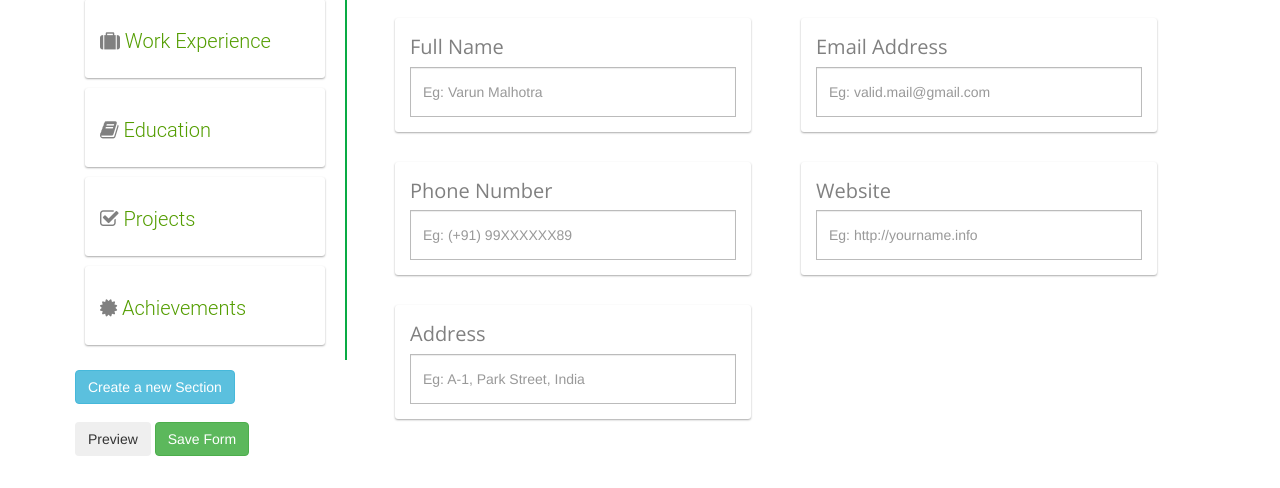
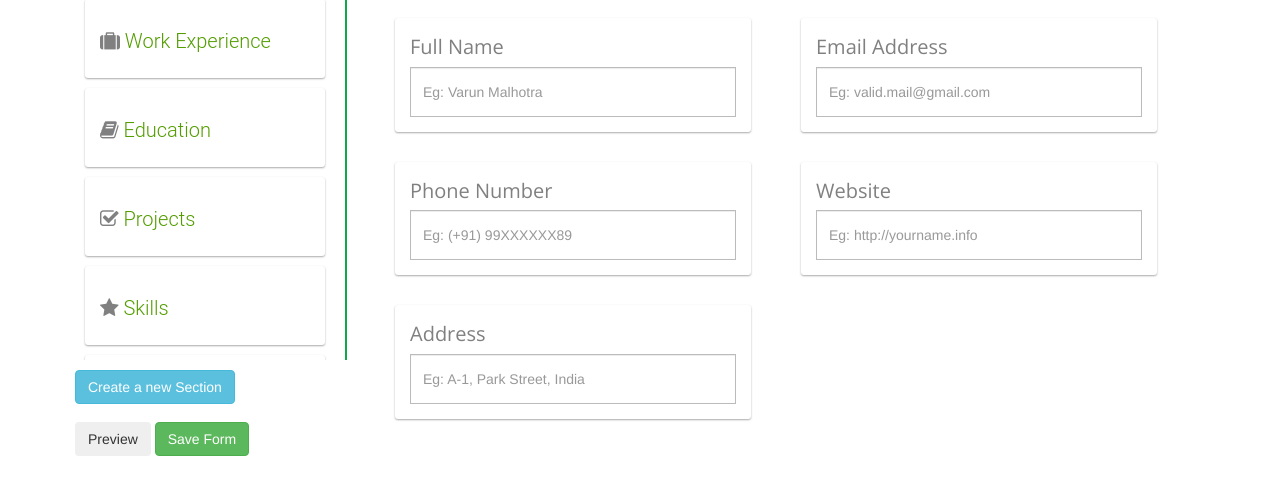
Before and after one commit to softvar/resumizr, a Django app: template templates/cv/generateform.html in a window 1280 px wide. Shown: the part 130-618 px from the top of the page. Run offline with Django 3.2, Linux system fonts and the light colour scheme; the template is opened without the code that fills it, so the values that code supplies are empty; some libraries are stand-ins or nearby versions.

Commit message:
skills partial information

```diff
--- a/static/resumizr/css/resume-form.css
+++ b/static/resumizr/css/resume-form.css
@@ -197,3 +197,10 @@ border-bottom: thin solid #ccc;
   color:#bbb;
   font-size:0.8em;
 }
+
+.skills-list {
+  height : 200px;
+  width : 700px;
+  overflow : auto;
+
+}
--- a/templates/cv/generateform.html
+++ b/templates/cv/generateform.html
@@ -48,7 +48,8 @@
 			   <section class="card"><li class="sortable-tab--field" href="#2" data-toggle="tab"><i style="color:gray" class="fa fa-suitcase"></i> Work Experience</li></section>
 			   <section class="card"><li class="sortable-tab--field" href="#3" data-toggle="tab"><i style="color:gray" class="fa fa-book"></i> Education</li></section>
 			   <section class="card"><li class="sortable-tab--field" href="#4" data-toggle="tab"><i style="color:gray" class="fa fa-check-square-o"></i> Projects</li></section>
-			   <section class="card"><li class="sortable-tab--field" href="#5" data-toggle="tab"><i style="color:gray" class="fa fa-certificate"></i> Achievements</li></section>
+			   <section class="card"><li class="sortable-tab--field" href="#5" data-toggle="tab"><i style="color:gray" class="fa fa-star"></i> Skills</li></section>
+			   <section class="card"><li class="sortable-tab--field" href="#6" data-toggle="tab"><i style="color:gray" class="fa fa-certificate"></i> Achievements</li></section>
 			</ul>
 			<button class="btn btn-info add--section">Create a new Section</button>
 		  </div>
@@ -262,8 +263,27 @@
 				<button class="btn btn-primary add-new-project">Add Entry</button>
 				</div>
 
+				<div class="tab-pane" id="5">
+					<label class="label--text heading">Skills</label>
 
-				<div class="tab-pane" id="5">
+					<span style="margin-left: 20px; color:#9accea">
+					</span>
+					<hr/>
+					<div class="card">
+						<label class="label--text sub-heading"></label>
+						<div class="form-control mod-text-box skills-list"  name="skills-list"></div>
+					</div>
+					<br/>
+					<hr/>
+				</div>
+
+
+
+
+
+
+
+				<div class="tab-pane" id="6">
 					<label class="label--text heading">Achievements</label>
 					<span style="margin-left: 20px; color:#9accea">
 						<!-- temporarily disabled
```
